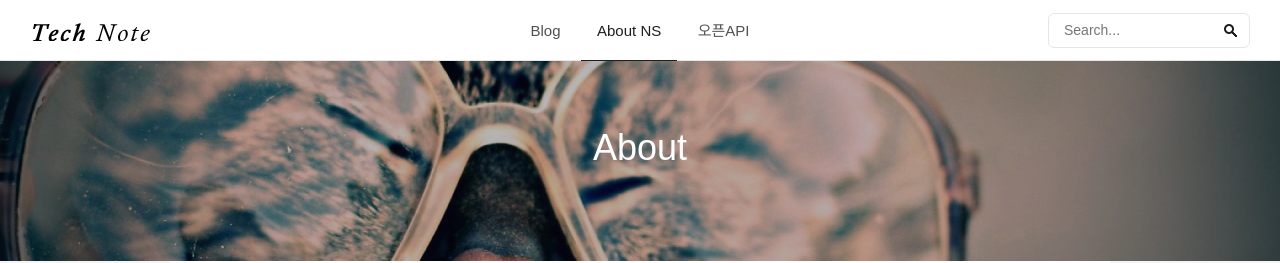
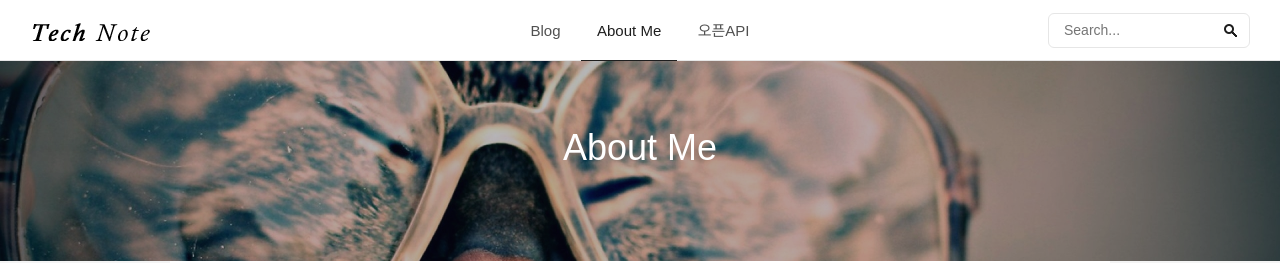
Before and after one commit to dc2348/TEST, a Jekyll site: the page built from about.md, in a window 1280 px wide. Shown: the top 263 px of the page. Built offline with Jekyll 4.4.1, drawn with Linux system fonts in a browser that asks for light colours; some web fonts are replaced; comment, search, counter and statistics services are not loaded.

Commit message:
edit About NS to About Me

```diff
--- a/_includes/header.html
+++ b/_includes/header.html
@@ -18,7 +18,7 @@
 
     <ul id="menu" class="nav">
         <li class="{% if page.url != '/opensource/' and page.url != '/openapi/' and page.url != '/events/' and page.url != '/about/' %} active {% endif %}"><a href="{{ base_path }}/">Blog</a></li>
-        <li class="{% if page.url == '/about/' %} active {% endif %}"><a href="{{ base_path }}/about/">About NS</a></li>
+        <li class="{% if page.url == '/about/' %} active {% endif %}"><a href="{{ base_path }}/about/">About Me</a></li>
         <li class="{% if page.url == '/openapi/' %} active {% endif %}"><a href="{{ base_path }}/openapi/">오픈API</a></li>
 <!--
         <li class="{% if page.url == '/opensource/' %} active {% endif %}"><a href="{{ base_path }}/opensource/">오픈소스</a></li>
--- a/about.md
+++ b/about.md
@@ -1,6 +1,6 @@
 ---
 layout: page
-title: About
+title: About Me
 permalink: /about/
 image: /files/covers/blog2.jpg
 tags: [about]
```
